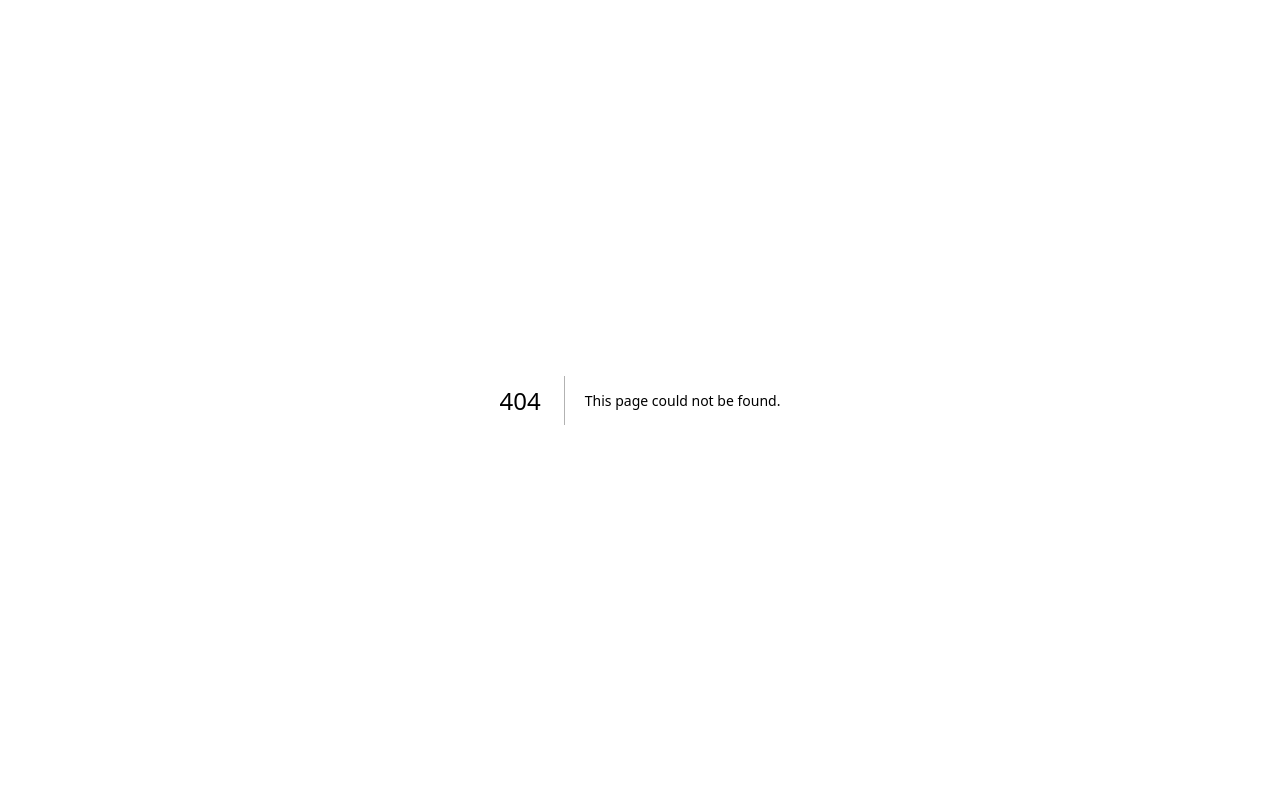
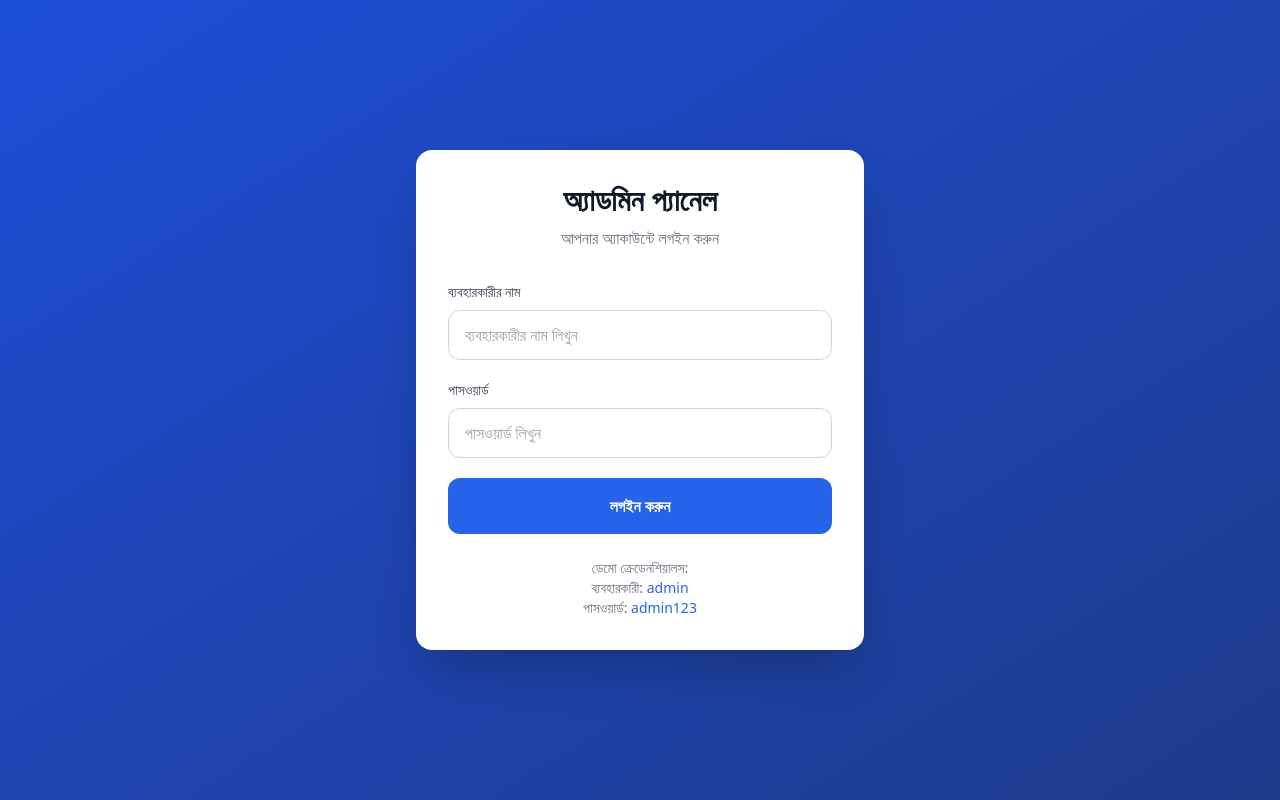
Before and after one commit to mdrakibulhasan16/my-first-web-project, a Next.js app: page /login in a window 1280 px wide. Before the commit this address had no page. Built offline with nearby package versions, Linux system fonts and the light colour scheme.

Commit message:
Added admin login page

```diff
--- a/src/app/admin/page.tsx
+++ b/src/app/admin/page.tsx
@@ -114,9 +114,14 @@ export default function AdminPanel() {
             <h1 className="text-2xl font-bold">অর্ডার অ্যাডমিন প্যানেল</h1>
             <p className="text-blue-200 text-sm mt-1">ব্যাগ পাইকারি অর্ডার ম্যানেজমেন্ট সিস্টেম</p>
           </div>
-          <a href="/" className="bg-white text-blue-700 px-5 py-2 rounded-lg font-medium hover:bg-blue-50 transition flex items-center gap-2">
-            <FaWhatsapp /> ল্যান্ডিং পেজ
-          </a>
+          <div className="flex items-center gap-3">
+            <a href="/" className="bg-white text-blue-700 px-5 py-2 rounded-lg font-medium hover:bg-blue-50 transition flex items-center gap-2">
+              <FaWhatsapp /> ল্যান্ডিং পেজ
+            </a>
+            <button onClick={() => { document.cookie = 'admin_auth=; path=/; max-age=0'; router.push('/login'); }} className="bg-red-500 hover:bg-red-600 text-white px-5 py-2 rounded-lg font-medium transition">
+              লগআউট
+            </button>
+          </div>
         </div>
       </header>
 
@@ -240,7 +245,7 @@ export default function AdminPanel() {
                         <option value="completed">সম্পন্ন</option>
                       </select>
                       <button
-                        onClick={() => router.push(`/dashboard/${order.id}`)}
+                        onClick={() => router.push(`/admin/${order.id}`)}
                         className="w-full bg-blue-600 hover:bg-blue-700 text-white py-2 rounded-lg flex items-center justify-center gap-2 text-sm font-medium transition"
                       >
                         বিস্তারিত দেখুন <FaChevronRight />
--- /dev/null
+++ b/src/app/login/page.tsx
@@ -0,0 +1,81 @@
+'use client'
+
+import { useState } from 'react'
+import { useRouter } from 'next/navigation'
+
+export default function Login() {
+  const router = useRouter()
+  const [username, setUsername] = useState('')
+  const [password, setPassword] = useState('')
+  const [error, setError] = useState('')
+  const [loading, setLoading] = useState(false)
+
+  const handleSubmit = async (e: React.FormEvent) => {
+    e.preventDefault()
+    setError('')
+    setLoading(true)
+
+    if (username === 'admin' && password === 'admin123') {
+      document.cookie = 'admin_auth=true; path=/; max-age=86400'
+      router.push('/admin')
+    } else {
+      setError('ব্যবহারকারীর নাম বা পাসওয়ার্ড ভুল হয়েছে')
+      setLoading(false)
+    }
+  }
+
+  return (
+    <div className="min-h-screen bg-gradient-to-br from-blue-700 to-blue-900 flex items-center justify-center px-4">
+      <div className="bg-white rounded-2xl shadow-2xl p-8 w-full max-w-md">
+        <div className="text-center mb-8">
+          <h1 className="text-3xl font-bold text-gray-900">অ্যাডমিন প্যানেল</h1>
+          <p className="text-gray-500 mt-2">আপনার অ্যাকাউন্টে লগইন করুন</p>
+        </div>
+
+        {error && (
+          <div className="bg-red-50 border border-red-200 text-red-700 px-4 py-3 rounded-xl mb-6 text-center">
+            {error}
+          </div>
+        )}
+
+        <form onSubmit={handleSubmit} className="space-y-5">
+          <div>
+            <label className="block text-sm font-medium text-gray-700 mb-2">ব্যবহারকারীর নাম</label>
+            <input
+              type="text"
+              value={username}
+              onChange={(e) => setUsername(e.target.value)}
+              className="w-full border border-gray-300 rounded-xl px-4 py-3 focus:outline-none focus:ring-2 focus:ring-blue-500"
+              placeholder="ব্যবহারকারীর নাম লিখুন"
+              required
+            />
+          </div>
+          <div>
+            <label className="block text-sm font-medium text-gray-700 mb-2">পাসওয়ার্ড</label>
+            <input
+              type="password"
+              value={password}
+              onChange={(e) => setPassword(e.target.value)}
+              className="w-full border border-gray-300 rounded-xl px-4 py-3 focus:outline-none focus:ring-2 focus:ring-blue-500"
+              placeholder="পাসওয়ার্ড লিখুন"
+              required
+            />
+          </div>
+          <button
+            type="submit"
+            disabled={loading}
+            className="w-full bg-blue-600 hover:bg-blue-700 text-white font-bold py-4 rounded-xl transition disabled:opacity-50"
+          >
+            {loading ? 'অপেক্ষা করুন...' : 'লগইন করুন'}
+          </button>
+        </form>
+
+        <div className="mt-6 text-center text-sm text-gray-500">
+          <p>ডেমো ক্রেডেনশিয়ালস:</p>
+          <p className="font-medium">ব্যবহারকারী: <span className="text-blue-600">admin</span></p>
+          <p className="font-medium">পাসওয়ার্ড: <span className="text-blue-600">admin123</span></p>
+        </div>
+      </div>
+    </div>
+  )
+}
--- /dev/null
+++ b/src/middleware.ts
@@ -0,0 +1,20 @@
+import { NextResponse } from 'next/server'
+import type { NextRequest } from 'next/server'
+
+export function middleware(request: NextRequest) {
+  const adminAuth = request.cookies.get('admin_auth')
+
+  if (!adminAuth && request.nextUrl.pathname.startsWith('/admin')) {
+    return NextResponse.redirect(new URL('/login', request.url))
+  }
+
+  if (adminAuth && request.nextUrl.pathname === '/login') {
+    return NextResponse.redirect(new URL('/admin', request.url))
+  }
+
+  return NextResponse.next()
+}
+
+export const config = {
+  matcher: ['/admin/:path*', '/login'],
+}
```
Also changed, not shown: 1 other file (tests, documents, lock files or other folders).
